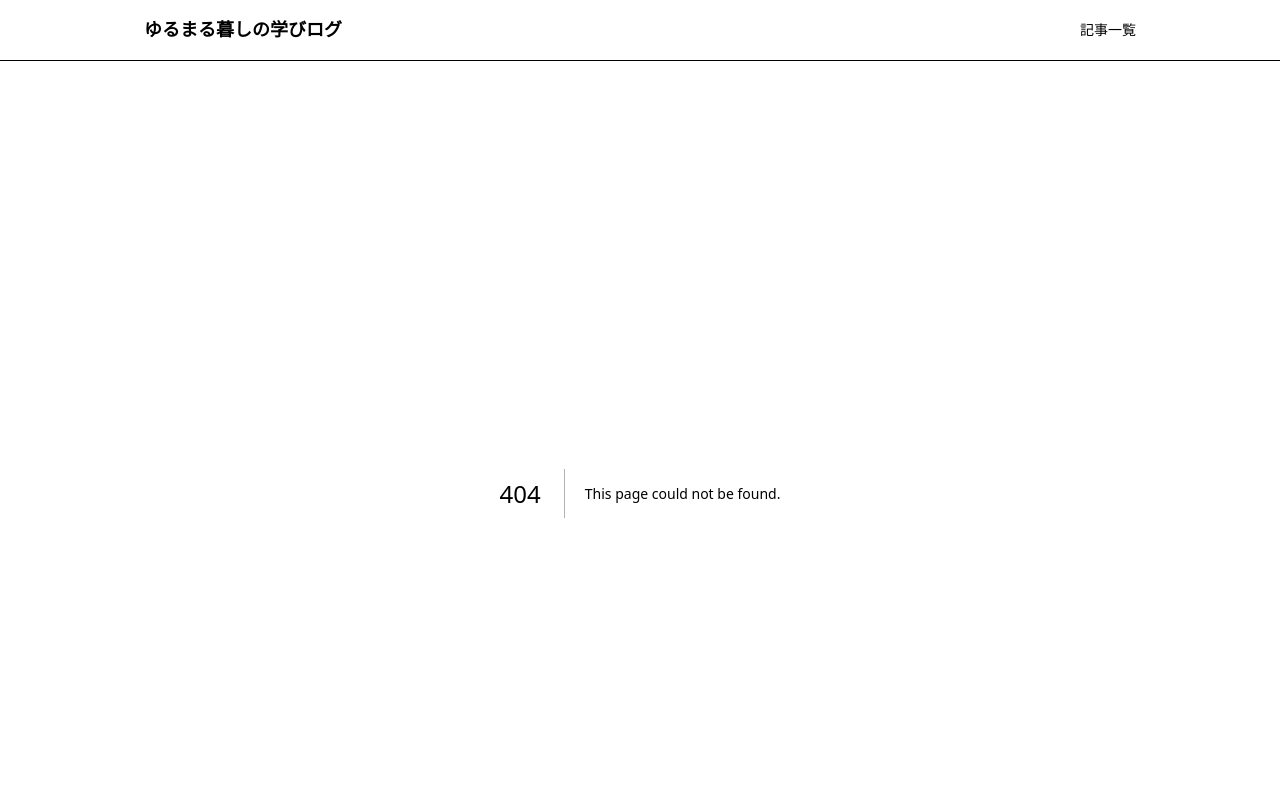
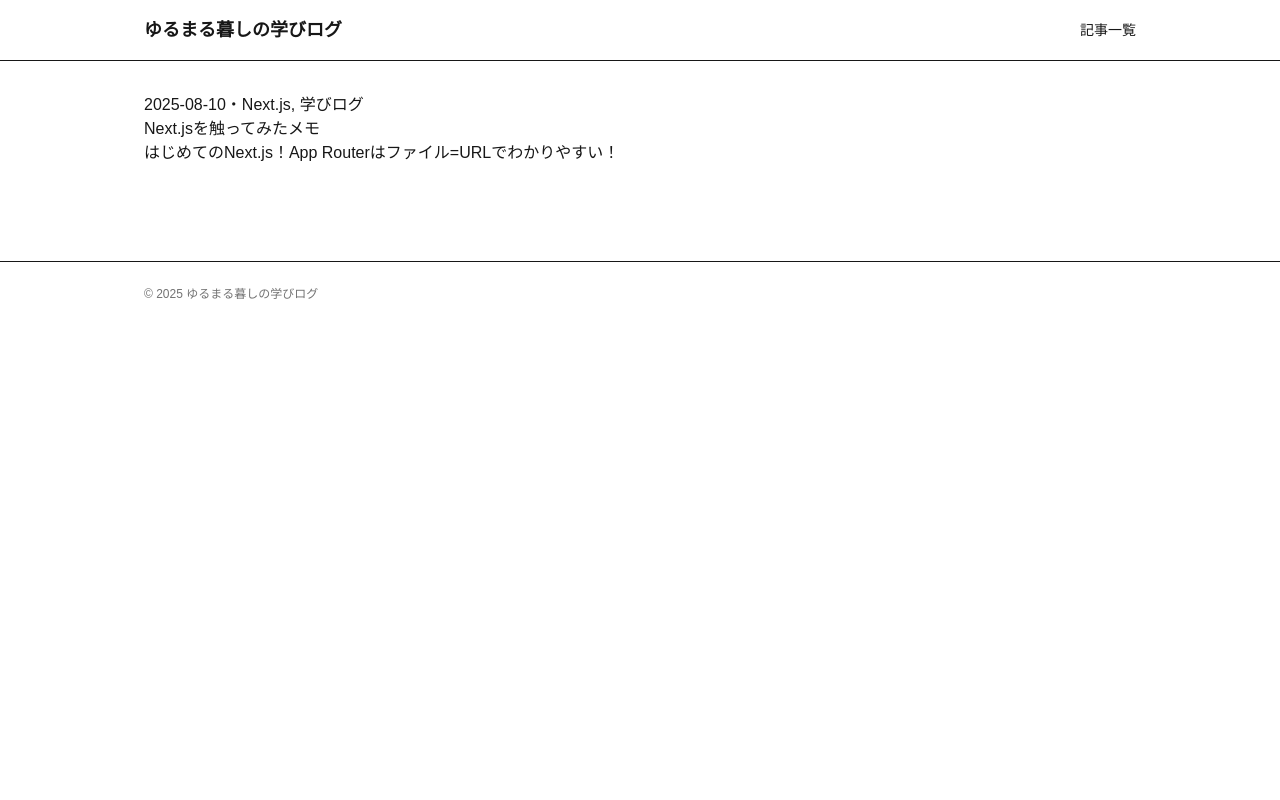
Before and after one commit to Anju1023/yurumaru-blog, a Next.js app: page /posts/hello-next in a window 1280 px wide. Before the commit this address had no page. Shown: the top 800 px of the page. Built offline with nearby package versions, Linux system fonts and the light colour scheme.

Commit message:
PostCardコンポーネントの表示内容をさらに動的に変更できるようにし、スタイルを微調整しました。 これにより、ユーザー体験が向上しました。

```diff
--- /dev/null
+++ b/src/app/posts/[slug]/page.tsx
@@ -0,0 +1,32 @@
+// 動的セグメント[slug]に応じて1記事を表示する
+// 見つからなければ404を出す(Next.js標準のnotFoundを使用)
+
+import { getAllPosts, getPostBySlug } from '@/lib/posts';
+import { notFound } from 'next/navigation';
+
+interface Props {
+	params: { slug: string };
+}
+
+// 事前に静的生成させたいパス一覧(ビルド時)
+// あとでMDXやDBに変えても、この仕組みはそのまま活かせる
+export async function generateStaticParams() {
+	const paths = getAllPosts().map((p) => ({ slug: p.slug }));
+	return paths;
+}
+
+export default function PostPage({ params }: Props) {
+	const post = getPostBySlug(params.slug);
+	if (!post) return notFound();
+
+	return (
+		<article>
+			<p>
+				{post.date}・{post.tags.join(', ')}
+			</p>
+			<h1>{post.title}</h1>
+			{/* 今はcontentをそのまま表示(あとでMDXに置換予定) */}
+			<p>{post.content}</p>
+		</article>
+	);
+}
```
